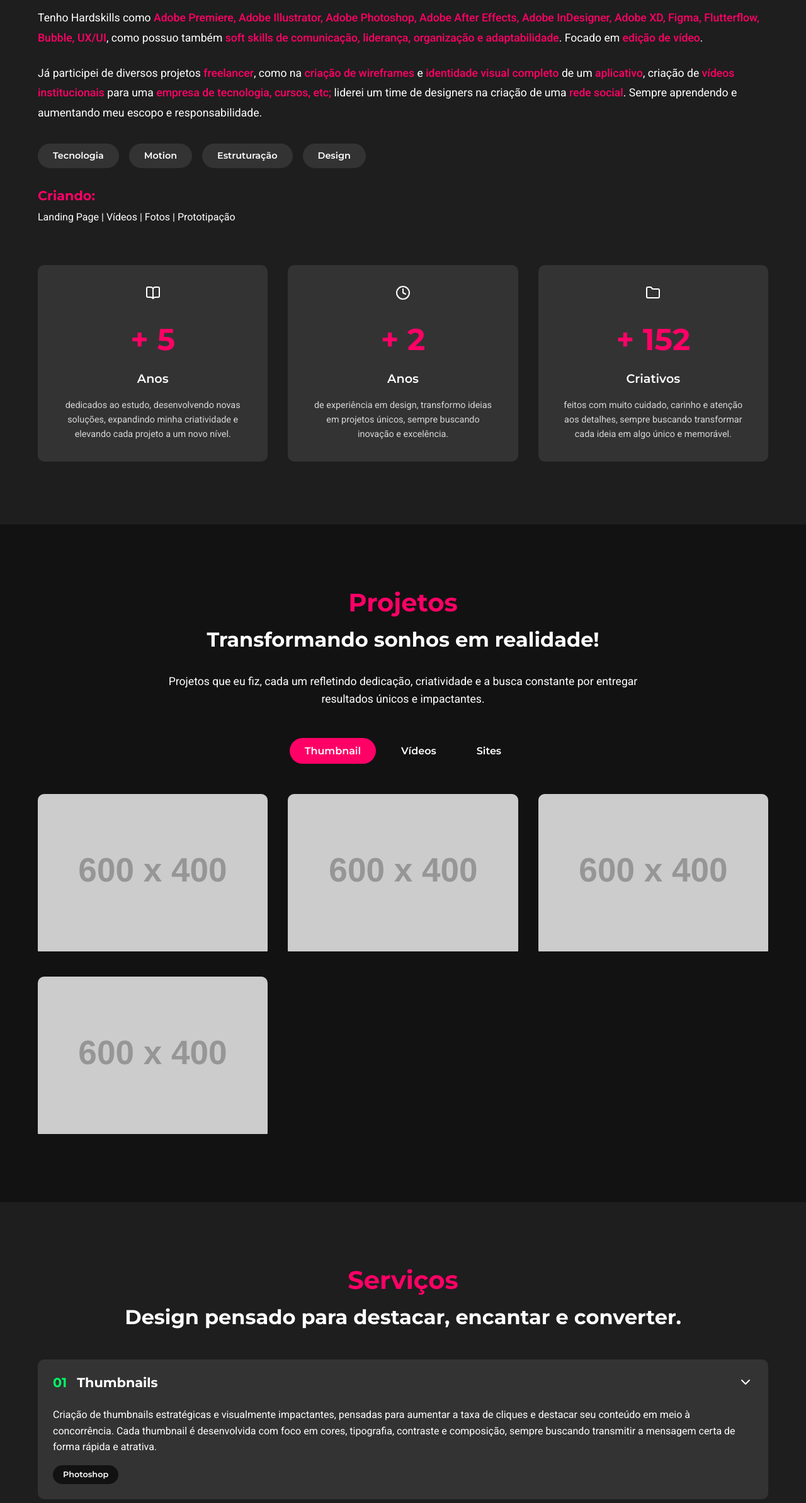
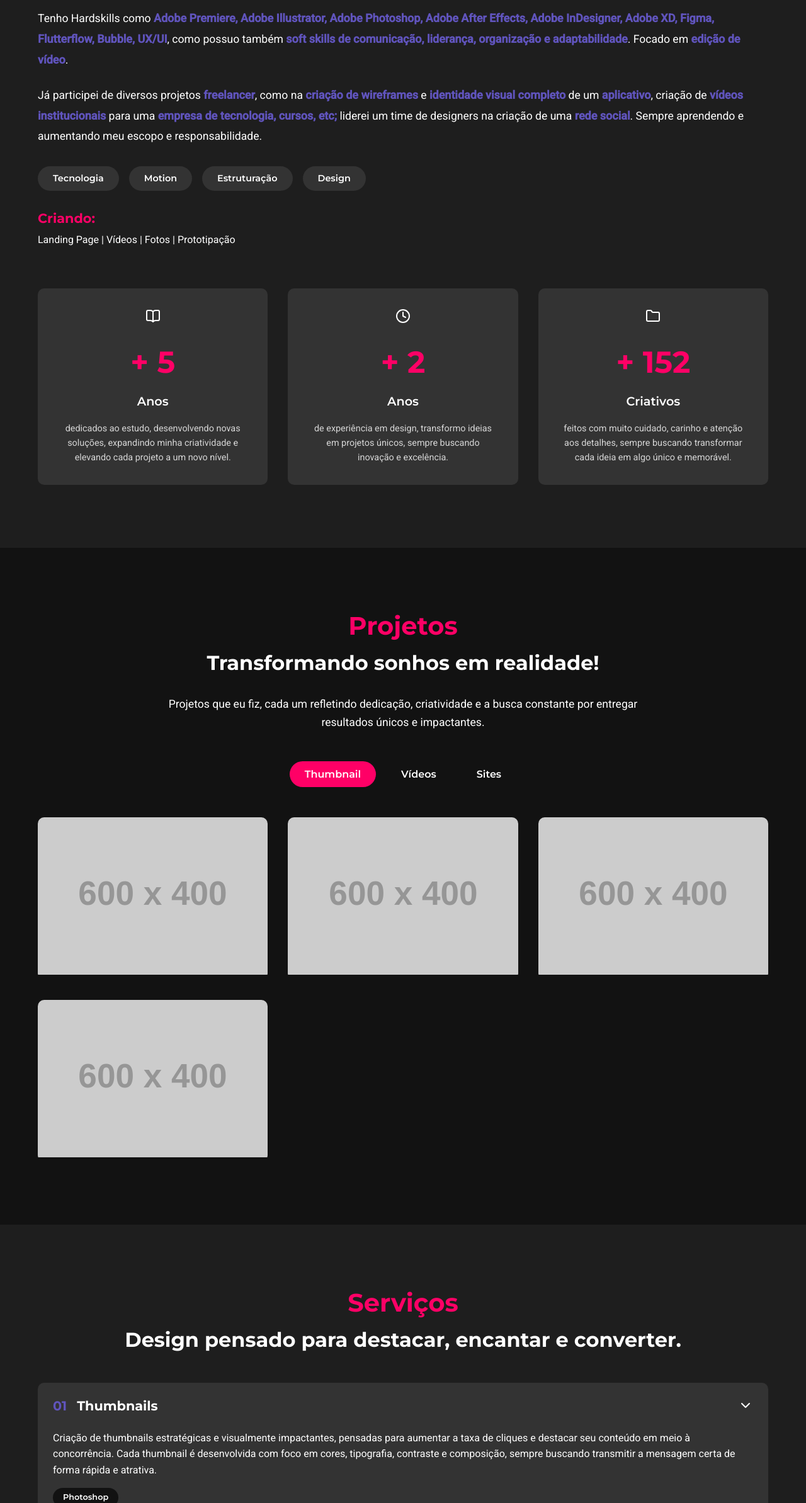
Before and after one commit to RichardBitwa/Bitwapageportifolio, a plain HTML site: page EnglishIndex.html in a window 1280 px wide. Shown: the part 1020-3407 px from the top of the page at 63% size. Drawn offline with nearby package versions, Linux system fonts and the light colour scheme; placeholder pictures from the web are drawn by us.

Commit message:
Add files via upload

```diff
--- a/styles.css
+++ b/styles.css
@@ -2,12 +2,16 @@
 :root {
     --primary-color: #FF0066;
     --secondary-color: #000000;
-    --accent-color: #00FF66;
+    --testcolor: #6054bd;
+    --accent-color: #f3f3f3;
     --text-color: #FFFFFF;
     --bg-color: #121212;
     --dark-gray: #1E1E1E;
     --light-gray: #333333;
+    --light-green: #00FF66;
+    --light-blue: #00A6ED;
     --transition: all 0.3s ease;
+
 }
 
 * {
@@ -77,8 +81,10 @@ img {
 }
 
 .highlight {
-    color: var(--primary-color);
+    color: #6054bd;
     font-weight: 500;
+    font-size:18px;
+    font-weight: bold;
 }
 
 /* Header Styles */
@@ -157,7 +163,7 @@ img {
 }
 
 .lang-link:hover {
-    color: var(--accent-color);
+    color: var(--light-green);
 }
 
 .cta-link {
@@ -565,7 +571,7 @@ img {
 }
 
 .service-number {
-    color: var(--accent-color);
+    color: #6054bd;
     margin-right: 1rem;
 }
 
@@ -626,7 +632,7 @@ img {
 
 .disponivel-badge {
     display: inline-block;
-    background-color: var(--accent-color);
+    background-color: var(--light-green);
     color: var(--secondary-color);
     font-family: 'Montserrat', sans-serif;
     font-weight: 700;
```
Also changed, not shown: index.html (+5 -4 lines).
